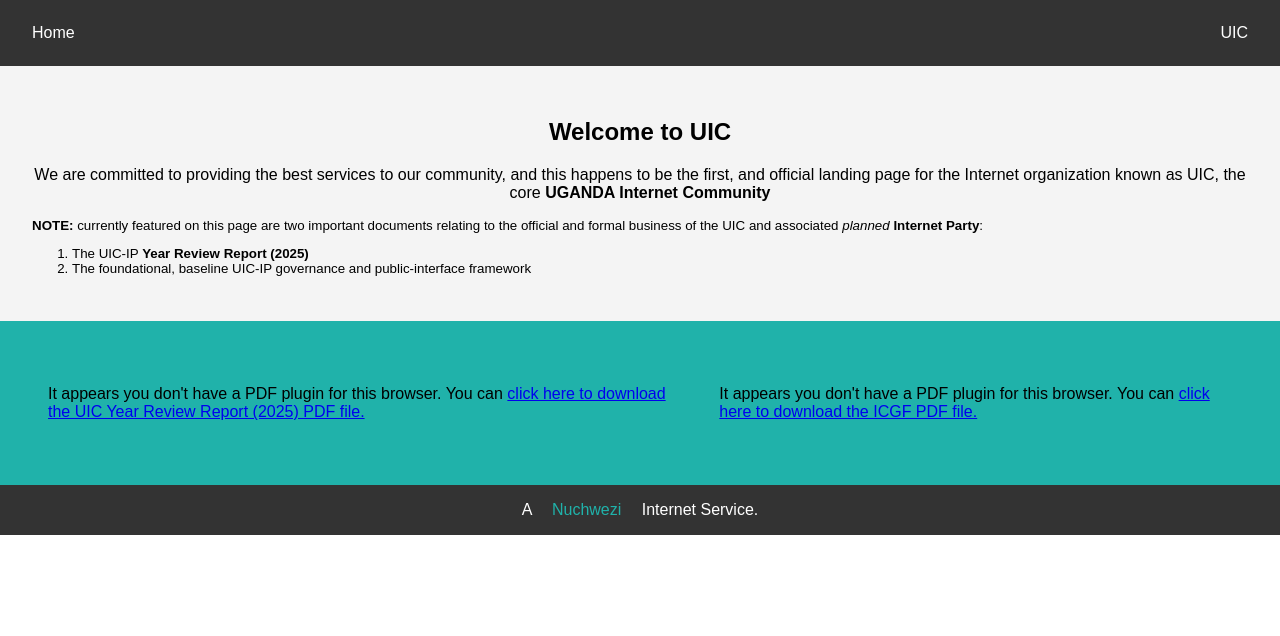
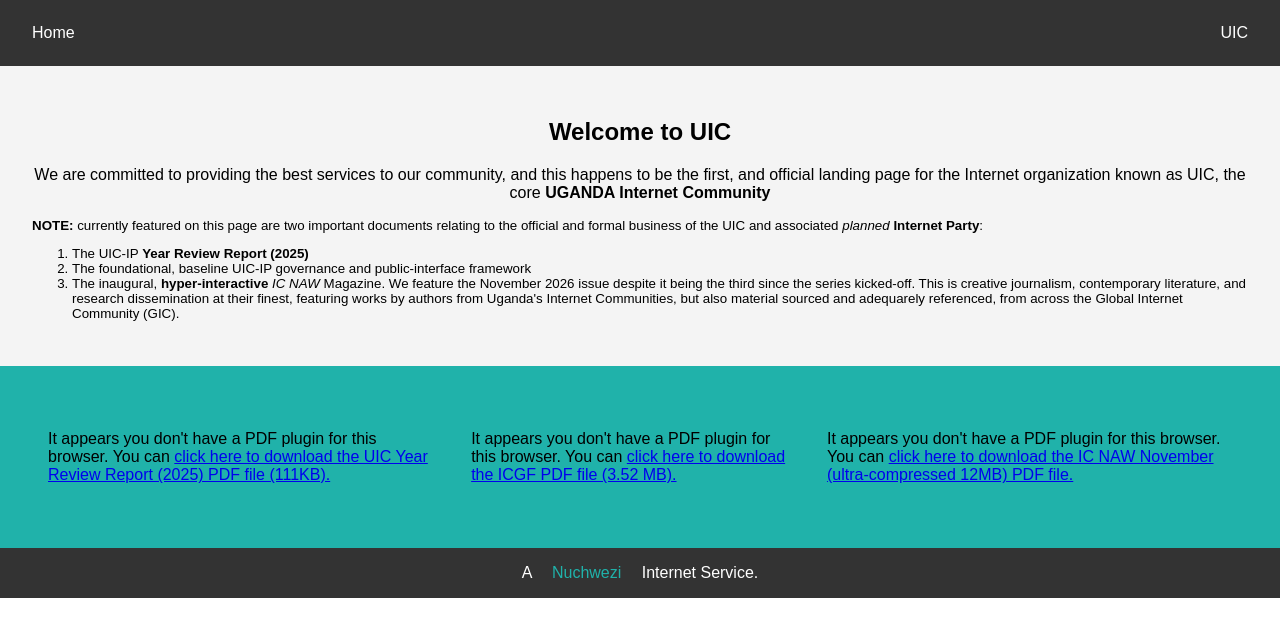
Before and after one commit to NuChwezi/uiclandingpage, a plain HTML site: page index.html in a window 1280 px wide. Drawn offline with Linux system fonts and the light colour scheme.

Commit message:
now featuring IC NAW on the UIC home page

```diff
--- a/index.html
+++ b/index.html
@@ -28,6 +28,7 @@
                         <ol>
                             <li>The UIC-IP <b>Year Review Report (2025)</b></li>
                             <li>The foundational, baseline UIC-IP governance and public-interface framework</li>
+                            <li>The inaugural, <span title="Think, website-in-a-book"><b>hyper-interactive</b></span> <i title="Internet Communities Now Around the World">IC NAW</i> Magazine. We feature the November 2026 issue despite it being the third since the series kicked-off. This is creative journalism, contemporary literature, and research dissemination at their finest, featuring works by authors from Uganda's Internet Communities, but also material sourced and adequarely referenced, from across the Global Internet Community (GIC).</li>
                     </p>
                 </div>
             </small>
@@ -36,13 +37,18 @@
 		<section class="gallery">
 			<div class="gallery-item">
                 <object data="resources/docs/Core UGANDA Internet Community - YEAR REVIEW for 2025.pdf" type="application/pdf" width="600" height="400">
-                    <p>It appears you don't have a PDF plugin for this browser. You can <a href="resources/docs/Core UGANDA Internet Community - YEAR REVIEW for 2025.pdf">click here to download the UIC Year Review Report (2025) PDF file.</a></p>
+                    <p>It appears you don't have a PDF plugin for this browser. You can <a href="resources/docs/Core UGANDA Internet Community - YEAR REVIEW for 2025.pdf">click here to download the UIC Year Review Report (2025) PDF file (111KB).</a></p>
                 </object>
 			</div>
 			<div class="gallery-item">
 				<!-- iframe src="resources/docs/UIC Official Internet Front-face Concept.pdf"   title="ICGF as an PDF" width="600" height="400"></iframe -->
                 <object data="resources/docs/UIC Official Internet Front-face Concept.pdf" type="application/pdf" width="600" height="400">
-                    <p>It appears you don't have a PDF plugin for this browser. You can <a href="resources/docs/UIC Official Internet Front-face Concept.pdf">click here to download the ICGF PDF file.</a></p>
+                    <p>It appears you don't have a PDF plugin for this browser. You can <a href="resources/docs/UIC Official Internet Front-face Concept.pdf">click here to download the ICGF PDF file (3.52 MB).</a></p>
+                </object>
+			</div>
+			<div class="gallery-item">
+                <object data="resources/docs/IC NAW - NOVEMBER 2026_ultra_compressed.pdf" type="application/pdf" width="600" height="400">
+                    <p>It appears you don't have a PDF plugin for this browser. You can <a href="resources/docs/IC NAW - NOVEMBER 2026_ultra_compressed.pdf">click here to download the IC NAW November (ultra-compressed 12MB) PDF file.</a></p>
                 </object>
 			</div>
 			<!-- div class="gallery-item">
```
Also changed, not shown: 1 other file.
